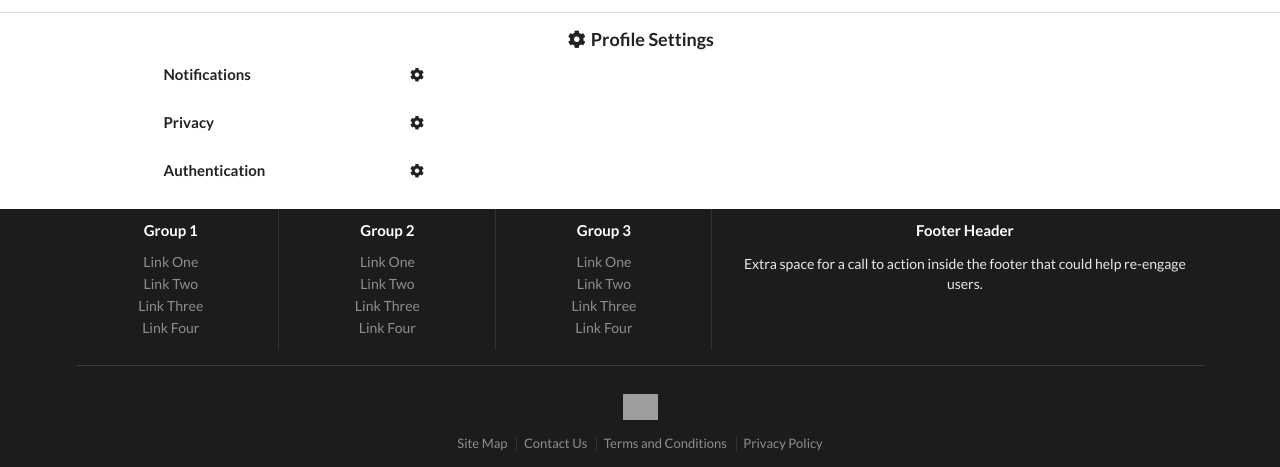
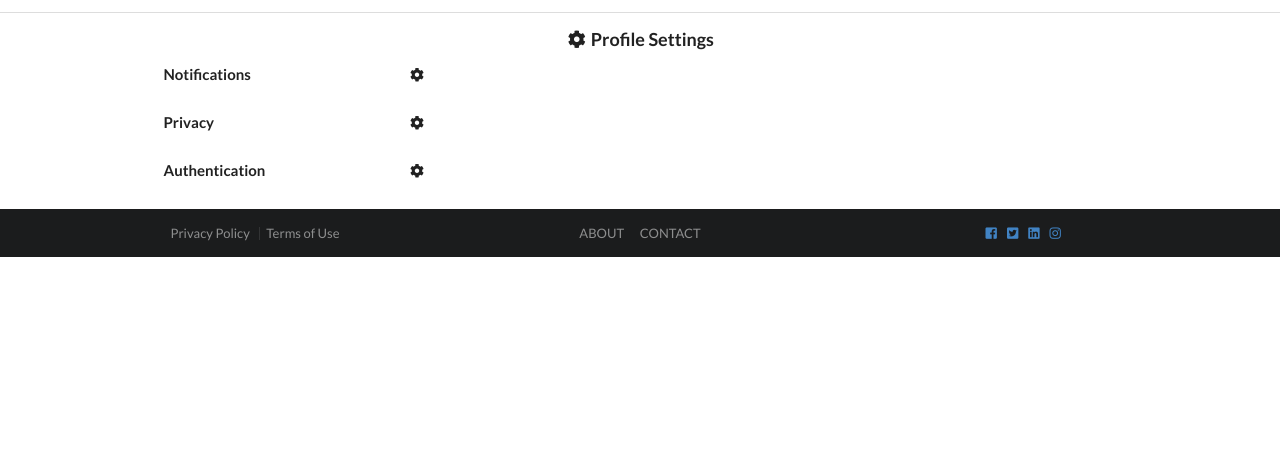
Before and after one commit to maperezburgos/dig4104c, a PHP site: page /jobbportal.php in a window 1280 px wide. Shown: the part 462-929 px from the top of the page. After the commit the page ends 719 px from the top, so only its background shows below. Run offline with PHP 8.4, Linux system fonts and the light colour scheme; some libraries are stand-ins or nearby versions; grey boxes are pictures that could not be loaded.

Commit message:
styled footer
Appearance as in wireframes. Main blue as bg color and white font

```diff
--- a/footer.php
+++ b/footer.php
@@ -1,46 +1,27 @@
 <!--Footer-->
 <div class="ui inverted vertical footer segment">
-	<div class="ui center aligned container">
-		<div class="ui stackable inverted divided grid">
-			<div class="three wide column">
-				<h4 class="ui inverted header">Group 1</h4>
-				<div class="ui inverted link list">
-					<a href="#" class="item">Link One</a>
-					<a href="#" class="item">Link Two</a>
-					<a href="#" class="item">Link Three</a>
-					<a href="#" class="item">Link Four</a>
+    <div class="ui container center aligned">
+      <div class="ui stackable inverted equal height stackable grid">
+        <div class="four wide centered column">
+					<div class="ui horizontal inverted small divided link list">
+						<a class="item" href="#">Privacy Policy</a>
+						<a class="item" href="#">Terms of Use</a>
 					</div>
         </div>
-			<div class="three wide column">
-				<h4 class="ui inverted header">Group 2</h4>
-				<div class="ui inverted link list">
-					<a href="#" class="item">Link One</a>
-					<a href="#" class="item">Link Two</a>
-					<a href="#" class="item">Link Three</a>
-					<a href="#" class="item">Link Four</a>
+        <div class="four wide centered column">
+					<div class="ui horizontal inverted small link list">
+						<a class="item" href="about.php">ABOUT</a>
+						<a class="item" href="#">CONTACT</a>
 					</div>
         </div>
-			<div class="three wide column">
-				<h4 class="ui inverted header">Group 3</h4>
-				<div class="ui inverted link list">
-					<a href="#" class="item">Link One</a>
-					<a href="#" class="item">Link Two</a>
-					<a href="#" class="item">Link Three</a>
-					<a href="#" class="item">Link Four</a>
+        <div class="four wide centered column">
+					<div class="ui horizontal inverted small link list">
+						<a href="#"><i class="facebook square icon"></i></a>
+						<a href="#"><i class="twitter square icon"></i></a>
+						<a href="#"><i class="linkedin icon"></i></a>
+						<a href="#"><i class="instagram icon"></i></a>
 					</div>
         </div>
-			<div class="seven wide column">
-				<h4 class="ui inverted header">Footer Header</h4>
-				<p>Extra space for a call to action inside the footer that could help re-engage users.</p>
-			</div>
-		</div>
-		<div class="ui inverted section divider"></div>
-		<img src="assets/images/logo.png" class="ui centered mini image">
-		<div class="ui horizontal inverted small divided link list">
-			<a class="item" href="#">Site Map</a>
-			<a class="item" href="#">Contact Us</a>
-			<a class="item" href="#">Terms and Conditions</a>
-			<a class="item" href="#">Privacy Policy</a>
       </div>
     </div>
 	</div>
```
Also changed, not shown: about.php (+7 -6 lines), css/style.css (+7 -0 lines). Lines whose indentation alone changed are shown as unchanged.
